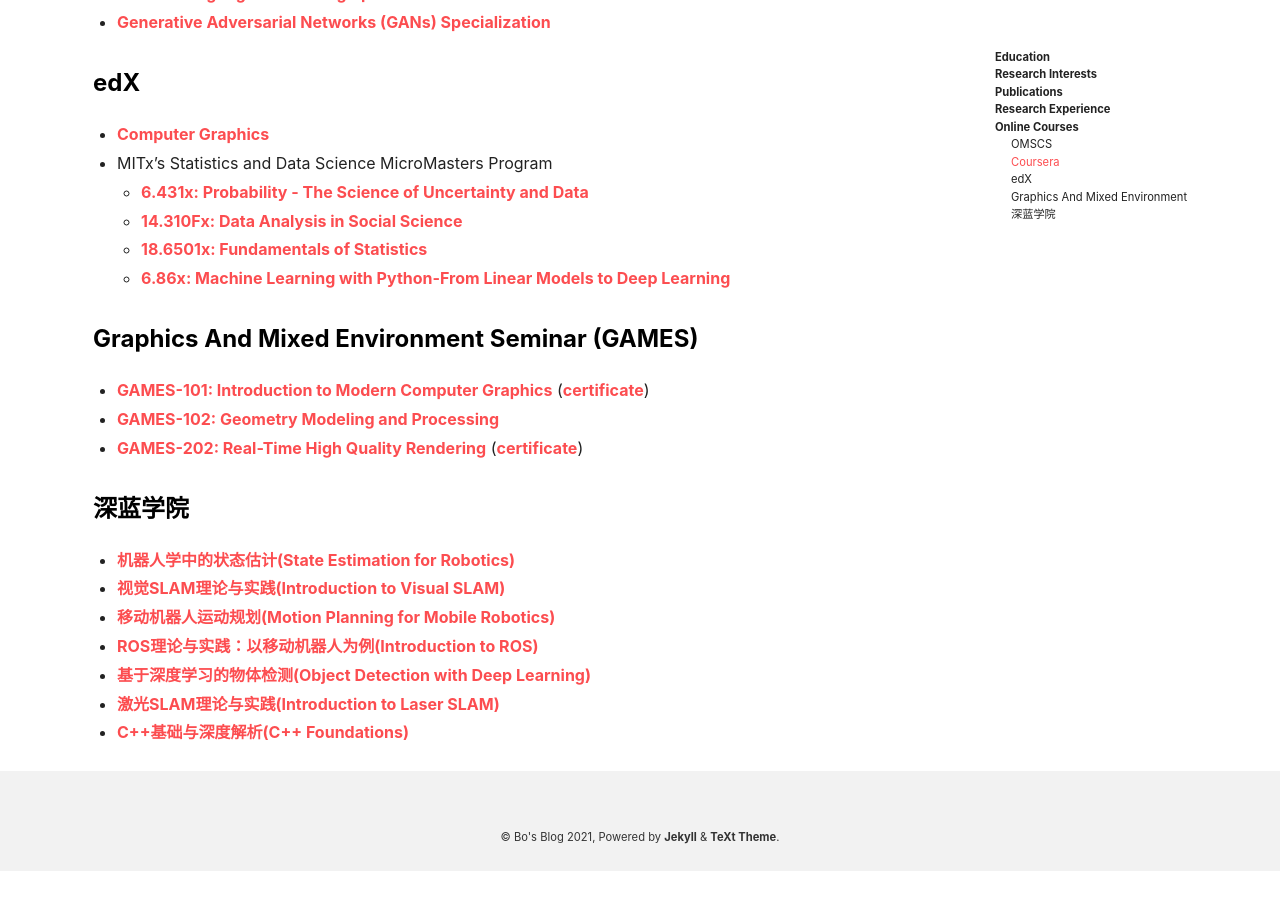
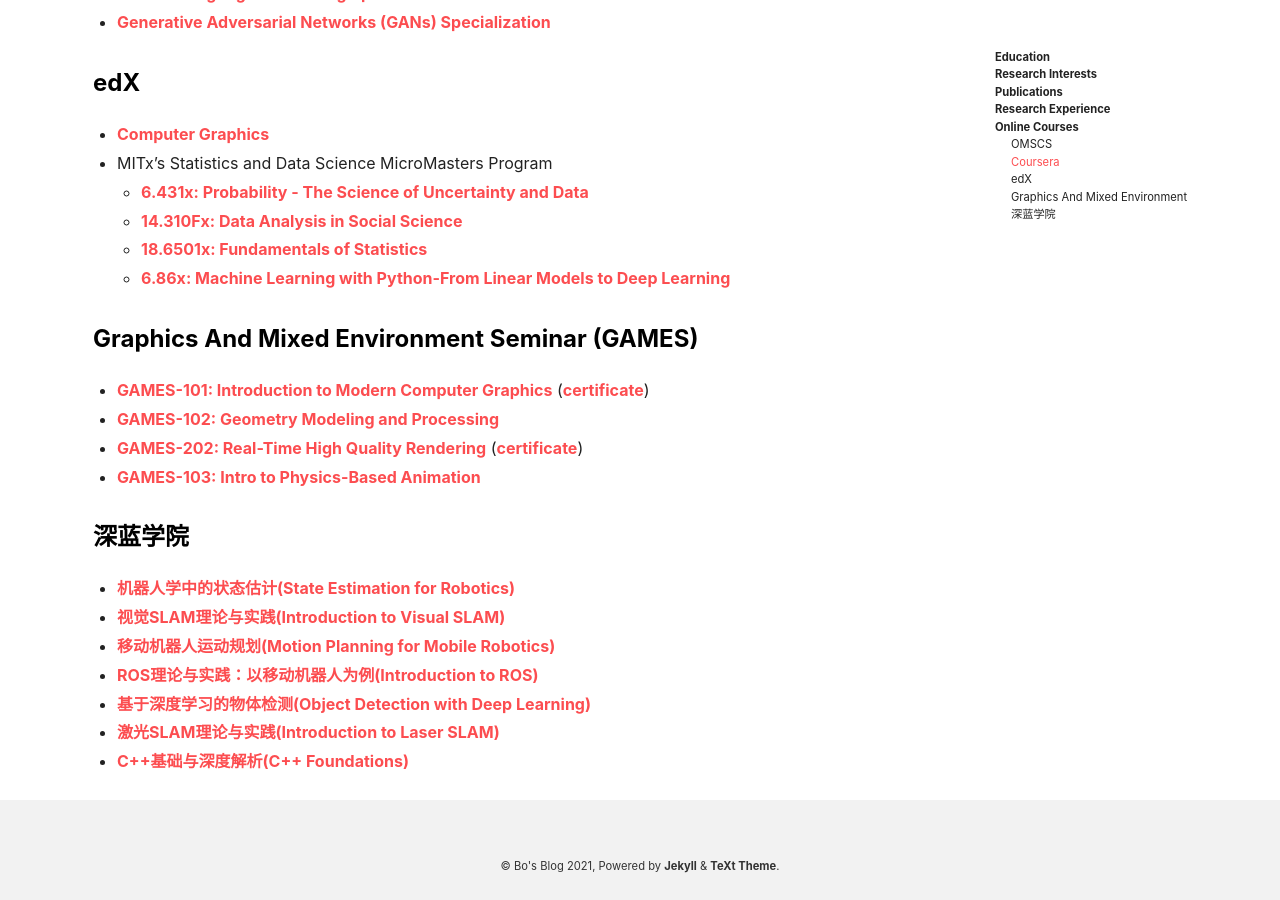
Before and after one commit to peng00bo00/peng00bo00_previous_blog, a Jekyll site: the page built from about.md, in a window 1280 px wide and 900 px high, scrolled down 2931 px. Built offline with Jekyll 4.4.1, drawn with Linux system fonts in a browser that asks for light colours; nearby versions of some CDN libraries; before the commit the page ends 3802 px from its top, so only the background shows below that.

Commit message:
Update about.md

```diff
--- a/about.md
+++ b/about.md
@@ -145,7 +145,7 @@
 - [GAMES-101: Introduction to Modern Computer Graphics](https://sites.cs.ucsb.edu/~lingqi/teaching/games101.html) ([certificate](https://drive.google.com/file/d/1sFM-XCCETFKUXzpLc7QV5fH6Aa6_-oGl/view?usp=sharing))
 - [GAMES-102: Geometry Modeling and Processing](http://staff.ustc.edu.cn/~lgliu/Courses/GAMES102_2020/default.html)
 - [GAMES-202: Real-Time High Quality Rendering](https://sites.cs.ucsb.edu/~lingqi/teaching/games202.html) ([certificate](https://drive.google.com/file/d/1vTDse2jZ0vbBUEShygA8kdeu2DjF2FeS/view?usp=sharing))
-<!-- - [GAMES-103: Intro to Physics Based Animation](http://games-cn.org/games103/) -->
+- [GAMES-103: Intro to Physics-Based Animation](http://games-cn.org/games103/)
 
 ### 深蓝学院
 
```
